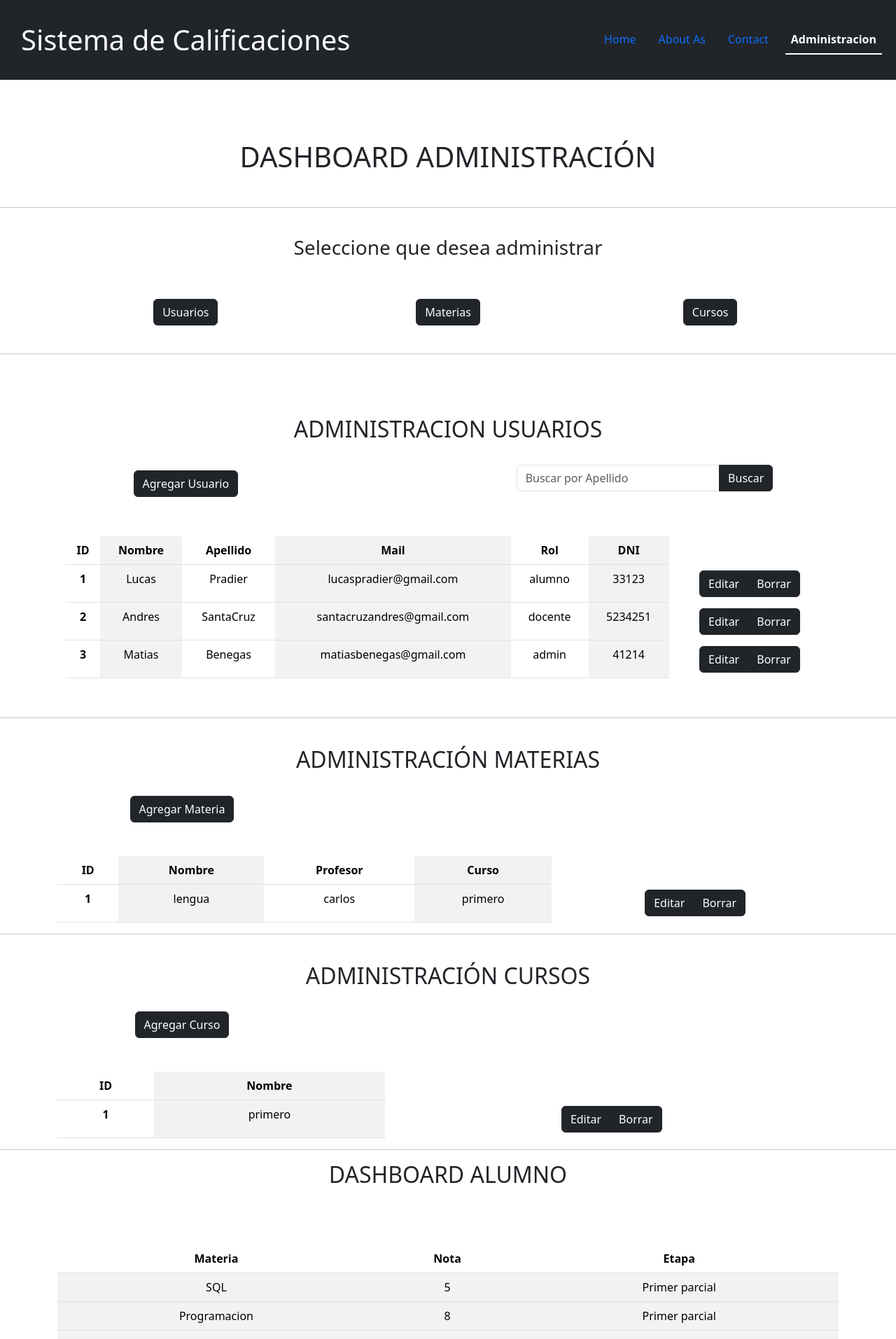
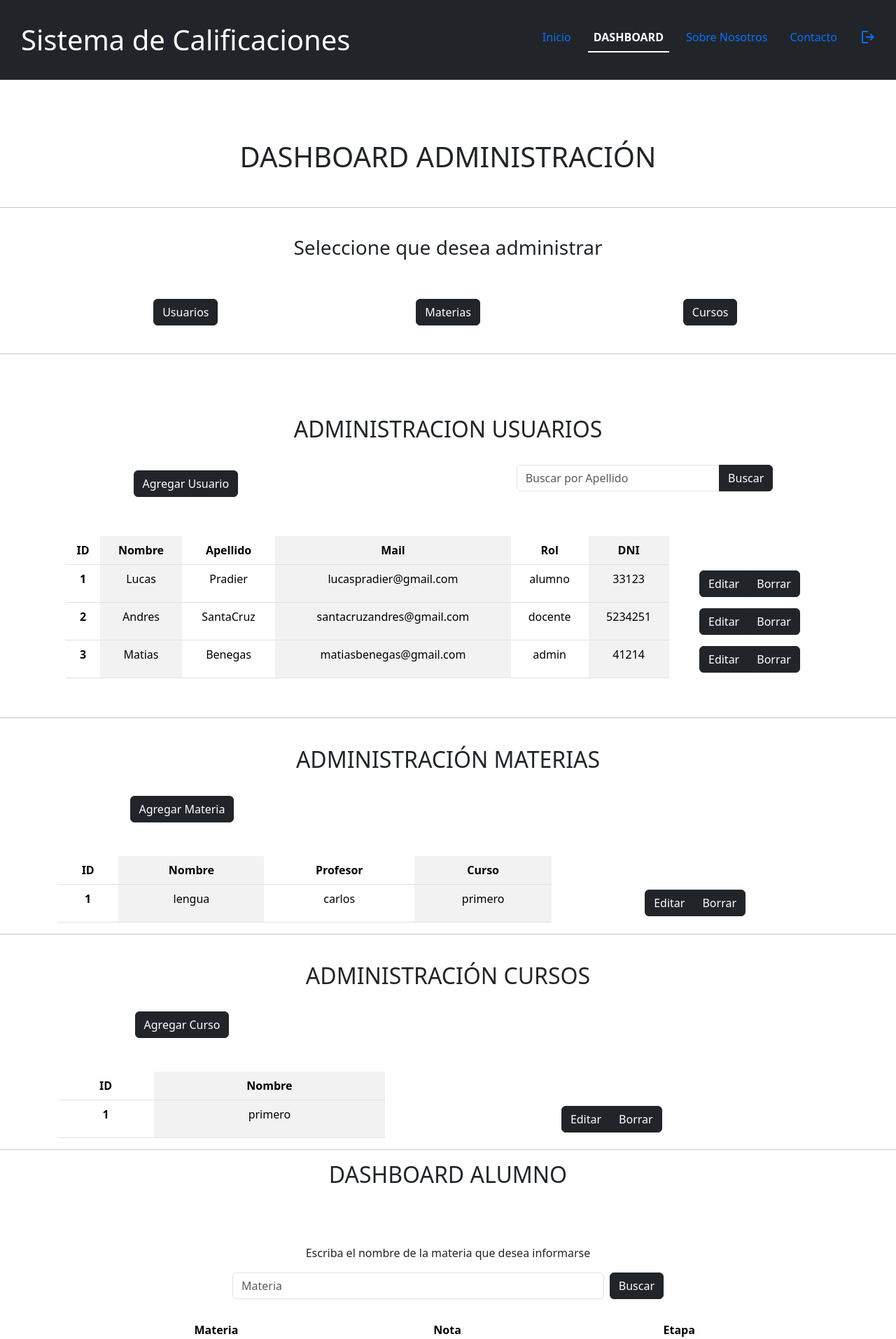
Before and after one commit to santacruzandres1/Integrador-SIlicon, a React (Create React App) app in the folder Frontend/grading-system/: page /Administracion/dashboard in a window 1280 px wide. Shown: the top 1913 px of the page at 70% size. Built offline with nearby package versions, Linux system fonts and the light colour scheme.

Commit message:
boton logout

```diff
--- a/Frontend/grading-system/src/components/DashProfesor/DashProfesor.js
+++ b/Frontend/grading-system/src/components/DashProfesor/DashProfesor.js
@@ -33,7 +33,7 @@ const DashProfesor = () => {
     };
 
     const filteredData = datos.filter((item) =>
-        item.alumno[0].toLowerCase().includes(searchTerm.toLowerCase())
+        item.alumno.toLowerCase().includes(searchTerm.toLowerCase())
     );
 
     return (
@@ -62,7 +62,7 @@ const DashProfesor = () => {
                                 onChange={handleSearch}
                                 value={searchTerm}
                             />
-                            <button className="btn btn-dark" type="submit">Buscar</button>
+                            <span className="btn btn-dark" >Buscar</span>
                         </form>
                     </div></div>
 
--- a/Frontend/grading-system/src/components/DashboardAlumno/DashboardAlumno.js
+++ b/Frontend/grading-system/src/components/DashboardAlumno/DashboardAlumno.js
@@ -1,4 +1,5 @@
 import React from 'react';
+import { useState } from 'react';
 
 
 
@@ -9,6 +10,19 @@ let datos = [
   { materia:"Matematicas", nota: 6, etapa: "Recuperatorio"}
 ]
 const DashboardAlumno = () => {
+
+  const [searchTerm, setSearchTerm] = useState('');
+
+  const handleSearch = (e) => {
+      setSearchTerm(e.target.value);
+  };
+
+  const filteredData = datos.filter((item) =>
+      item.materia.toLowerCase().includes(searchTerm.toLowerCase())
+  );
+
+
+
   return (
     <>
     <hr></hr>
@@ -20,7 +34,21 @@ const DashboardAlumno = () => {
 
       <br></br> <br></br>
 
+      <p>Escriba el nombre de la materia que desea informarse</p>
+      <div className="container col-6">
+                        <form className="d-flex" role="search">
 
+                            <input className="form-control me-2"
+                                type="text"
+                                placeholder="Materia"
+
+                                onChange={handleSearch}
+                                value={searchTerm}
+                            />
+                            <span className="btn btn-dark" >Buscar</span>
+                        </form>
+                    </div>
+<br></br>
       <div className="container item">
 
         <table class="table table-striped">
@@ -34,7 +62,7 @@ const DashboardAlumno = () => {
 
             </tr>
           </thead>
-          {datos.map(datos => (
+          {filteredData.map(datos => (
             <tbody>
               <tr >
 
--- a/Frontend/grading-system/src/components/Header/header.js
+++ b/Frontend/grading-system/src/components/Header/header.js
@@ -1,7 +1,7 @@
 import React from "react"
 import { NavLink } from "react-router-dom"
 import './header.css'
-import { Navbar, Nav, } from 'react-bootstrap';
+import { Navbar, Nav } from 'react-bootstrap';
 
 
 
@@ -11,17 +11,26 @@ const Header = () => {
 
         <>
 
-                <Navbar  fixed="top" collapseOnSelect expand="lg" bg="dark" variant="dark">
+            <Navbar fixed="top" collapseOnSelect expand="lg" bg="dark" variant="dark">
                 <Navbar.Brand > <h1 className="nav">Sistema de Calificaciones</h1></Navbar.Brand>
                 <Navbar.Toggle aria-controls="responsive-navbar-nav" />
                 <Navbar.Collapse className="justify-content-end" id="responsive-navbar-nav">
                     <Nav >
 
                         <ul className="nav nav-underline ul ">
-                                <li className="nav-item"><NavLink className="nav-link " to="/">Home</NavLink></li>
-                                <li className="nav-item"><NavLink className="nav-link " to="/About">About As</NavLink></li>
-                                <li className="nav-item"><NavLink className="nav-link " to="/Contact">Contact</NavLink></li>
-                                <li className="nav-item"><NavLink className="nav-link " to="/Administracion/dashboard">Administracion</NavLink></li>
+                            <li className="nav-item"><NavLink className="nav-link " to="/">Inicio</NavLink></li>
+                            <li className="nav-item"><NavLink className="nav-link " to="/Administracion/dashboard">DASHBOARD</NavLink></li>
+                            <li className="nav-item"><NavLink className="nav-link " to="/About">Sobre Nosotros</NavLink></li>
+                            <li className="nav-item"><NavLink className="nav-link " to="/Contact">Contacto</NavLink></li>
+
+
+                            <li className="nav-item"><NavLink className="nav-link " to="/"><span class="material-symbols-outlined">
+                                logout
+                            </span></NavLink></li>
+
+
+
+
                         </ul>
 
                     </Nav>
```
Lines whose indentation alone changed are shown as unchanged.
